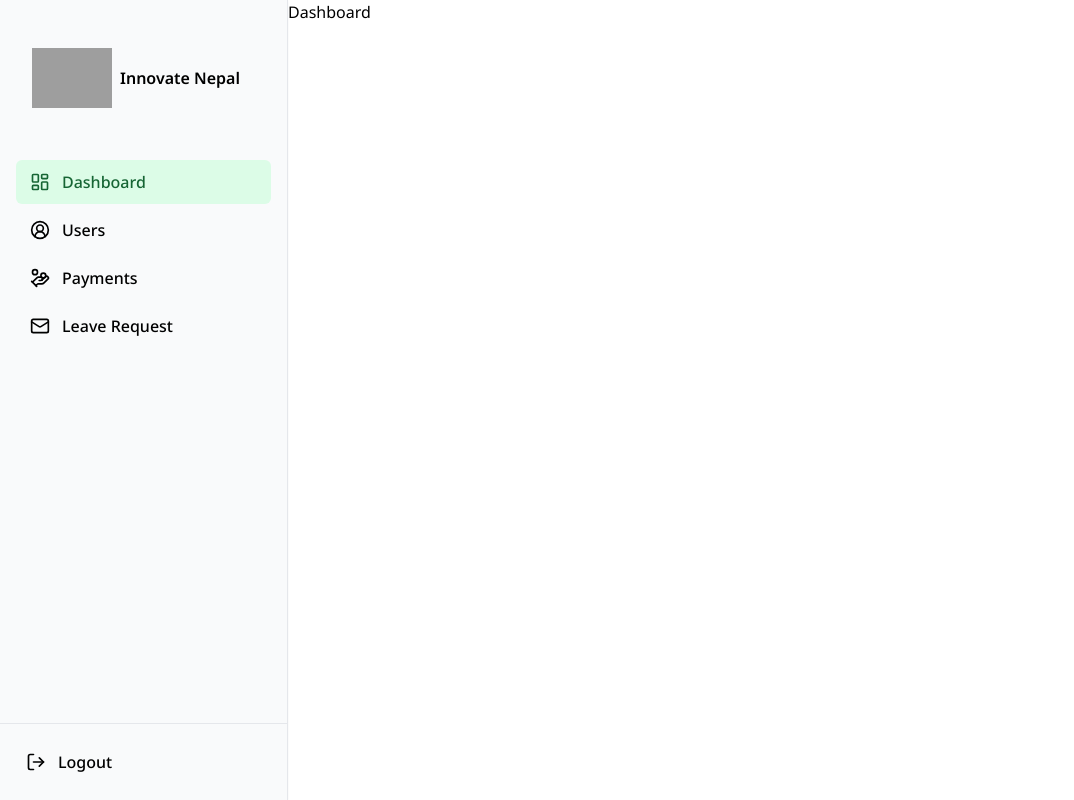
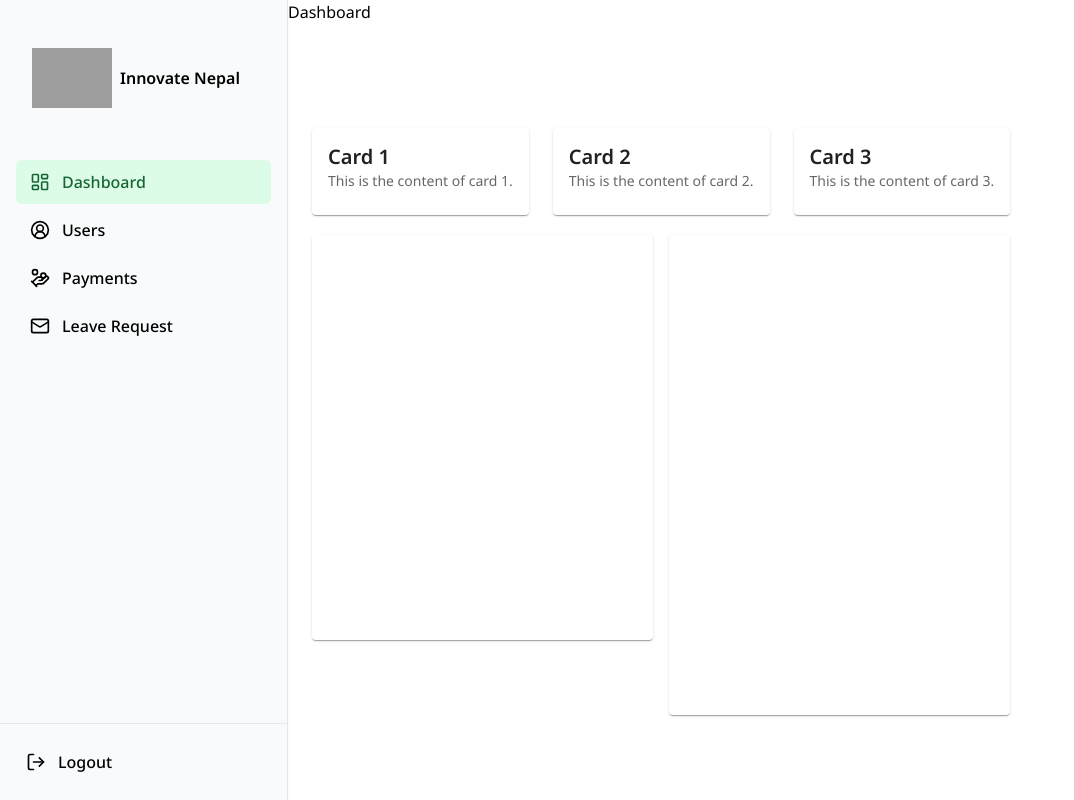
Before and after one commit to rickeymaharjan/HRMS, a React (Vite) app in the folder frontend/: page /dashboard in a window 1280 px wide. Shown: the whole page, without its empty margins (0-1074 px from the left). Built offline with nearby package versions, Linux system fonts and the light colour scheme; grey boxes are pictures that could not be loaded.

Commit message:
added content

```diff
--- a/frontend/package.json
+++ b/frontend/package.json
@@ -11,7 +11,7 @@
   },
   "dependencies": {
     "@emotion/react": "^11.11.4",
-    "@emotion/styled": "^11.11.0",
+    "@emotion/styled": "^11.11.5",
     "@mui/icons-material": "^5.15.14",
     "@mui/material": "^5.15.14",
     "lucide-react": "^0.363.0",
--- a/frontend/src/pages/Dashboard.jsx
+++ b/frontend/src/pages/Dashboard.jsx
@@ -1,5 +1,81 @@
+import Grid from "@mui/material/Grid";
+import Box from "@mui/material/Box";
+import Card from "@mui/material/Card";
+import CardContent from "@mui/material/CardContent";
+import Typography from "@mui/material/Typography";
+import Stack from "@mui/material/Stack";
+
 const Dashboard = () => {
-  return <h1>Dashboard</h1>
-}
+  return (
+    <>
+      <h1>Dashboard</h1>
+      <Box height={80} />
+      <Box sx={{ display: "flex" }}>
+        <Box component="main" sx={{ flexGrow: 1, p: 3 }}>
+          <Grid container spacing={3}>
+            <Grid item xs={12} md={4}>
+              <Card>
+                <CardContent>
+                  <Typography variant="h5" component="div">
+                    Card 1
+                  </Typography>
+                  <Typography variant="body2" color="text.secondary">
+                    This is the content of card 1.
+                  </Typography>
+                </CardContent>
+              </Card>
+            </Grid>
+            <Grid item xs={12} md={4}>
+              <Card>
+                <CardContent>
+                  <Typography variant="h5" component="div">
+                    Card 2
+                  </Typography>
+                  <Typography variant="body2" color="text.secondary">
+                    This is the content of card 2.
+                  </Typography>
+                </CardContent>
+              </Card>
+            </Grid>
+            <Grid item xs={12} md={4}>
+              <Card>
+                <CardContent>
+                  <Typography variant="h5" component="div">
+                    Card 3
+                  </Typography>
+                  <Typography variant="body2" color="text.secondary">
+                    This is the content of card 3.
+                  </Typography>
+                </CardContent>
+              </Card>
+            </Grid>
+          </Grid>
 
-export default Dashboard
+          <Box height={20} />
+
+          {/* Use Stack component to arrange the bottom two cards side by side */}
+          <Stack direction="row" spacing={2}>
+            <Grid container spacing={0}>
+              <Grid item xs={12} md={505559}>
+                <Card sx={{ maxWidth: 50000 + "%", height: 405 }}>
+                  <CardContent>{/* Content for the larger card */}</CardContent>
+                </Card>
+              </Grid>
+            </Grid>
+            <Grid container spacing={0}>
+              <Grid item xs={12} md={15}>
+                <Card sx={{ height: "60vh" }}>
+                  <CardContent>
+                    {/* Content for the smaller card */}
+                  </CardContent>
+                </Card>
+              </Grid>
+            </Grid>
+          </Stack>
+        </Box>
+      </Box>
+    </>
+  );
+};
+
+export default Dashboard;
```
Also changed, not shown: 1 other file (tests, documents, lock files or other folders).
